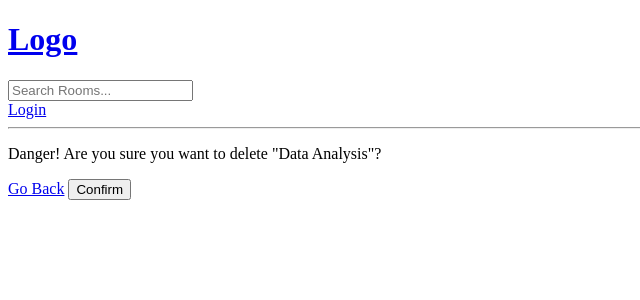
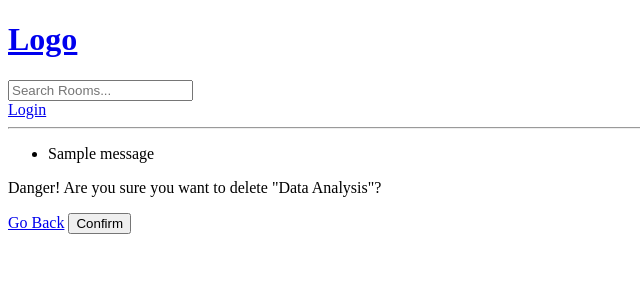
Before and after one commit to Briankipkemboi78/techroom, a Django app: page /delete-room/7/ in a window 1280 px wide. Shown: the top 300 px of the page, without its empty margins (0-640 px from the left). Run offline with Django 5.2, Linux system fonts and the light colour scheme; data comes from the database, SQL or seed files in the repository; both versions use the stored data as it was after the commit; one stand-in notice (Sample message) is shown.

Commit message:
Adding new features

```diff
--- a/base/models.py
+++ b/base/models.py
@@ -18,7 +18,6 @@ class Room(models.Model):
     updated = models.DateTimeField(auto_now=True)
     created = models.DateTimeField(auto_now_add=True)
 
-
     class Meta:
         ordering = ['-updated', '-created']
 
--- a/base/views.py
+++ b/base/views.py
@@ -2,6 +2,7 @@ from django.shortcuts import render, redirect
 from django.contrib import messages
 from django.db.models import Q
 from django.contrib.auth.models import User
+from django.contrib.auth import authenticate, login, logout
 from .models import Room, Topic
 from .forms import RoomForm
 
@@ -28,8 +29,17 @@ def loginPage(request):
         except:
             messages.error(request, "User does not exist!")
 
+        user = authenticate(request, username=username, password=password)
+
+        if user is not None:
+            login(request, user)
+            return redirect('home')
+        else:
+            messages.error(request, 'Username OR password does not exist')
+
     context = {}
     return render(request, 'base/login_register.html', context)
+
 
 def home(request):
     q = request.GET.get('q') if request.GET.get('q') != None else ''
--- a/templates/main.html
+++ b/templates/main.html
@@ -7,6 +7,14 @@
 </head>
 <body>
     {%include 'navbar.html' %}
+    <ul class="messages">
+        {% for message in messages%}
+        <li>
+            {{ message }}
+        </li>
+        {% endfor %}
+
+    </ul>
     {% block content%}
 
 
--- a/templates/navbar.html
+++ b/templates/navbar.html
@@ -6,6 +6,11 @@
     <input type="text" name="q" placeholder="Search Rooms..."/>
 </form>
 
+{% if request.user.is_authenticated %}
+
+{% else %}
+
 <a href="{% url 'login' %}">Login</a>
+{% endif %}
 
 <hr>
```
Also changed, not shown: db.sqlite3.
